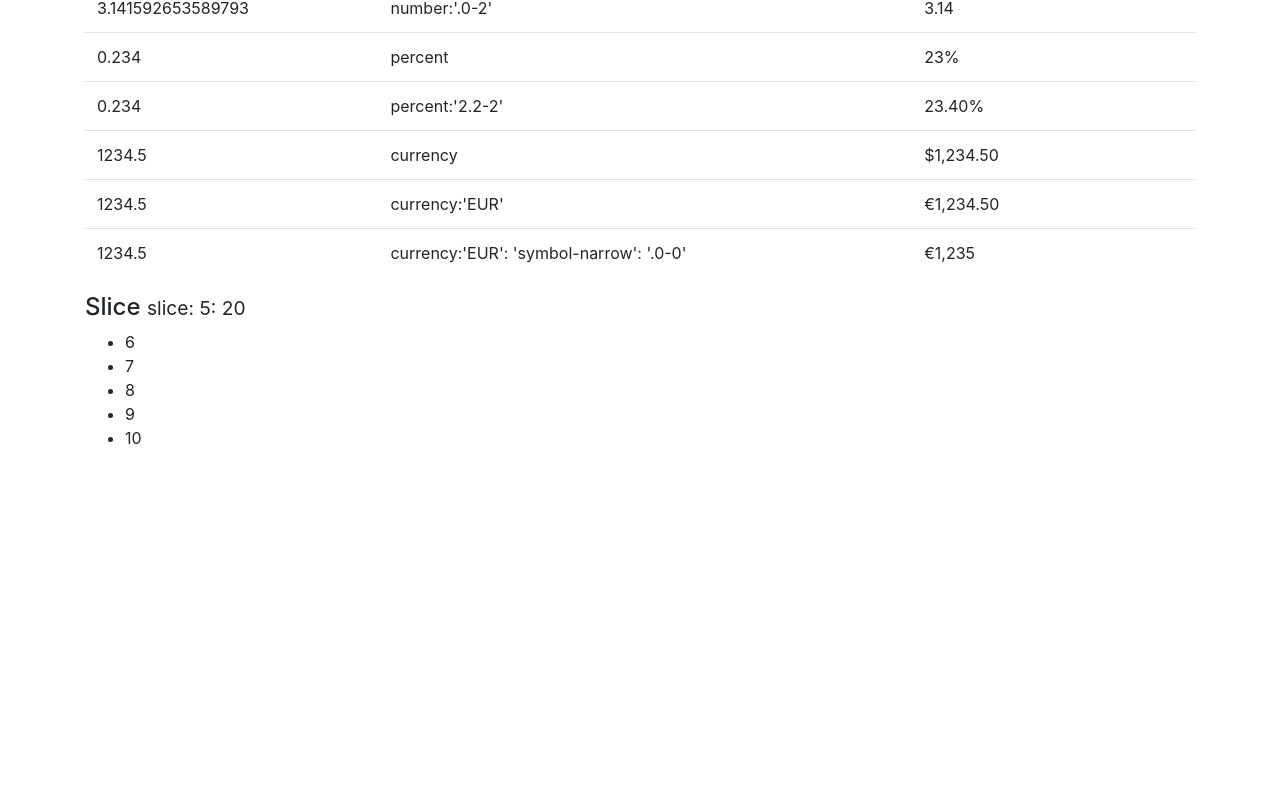
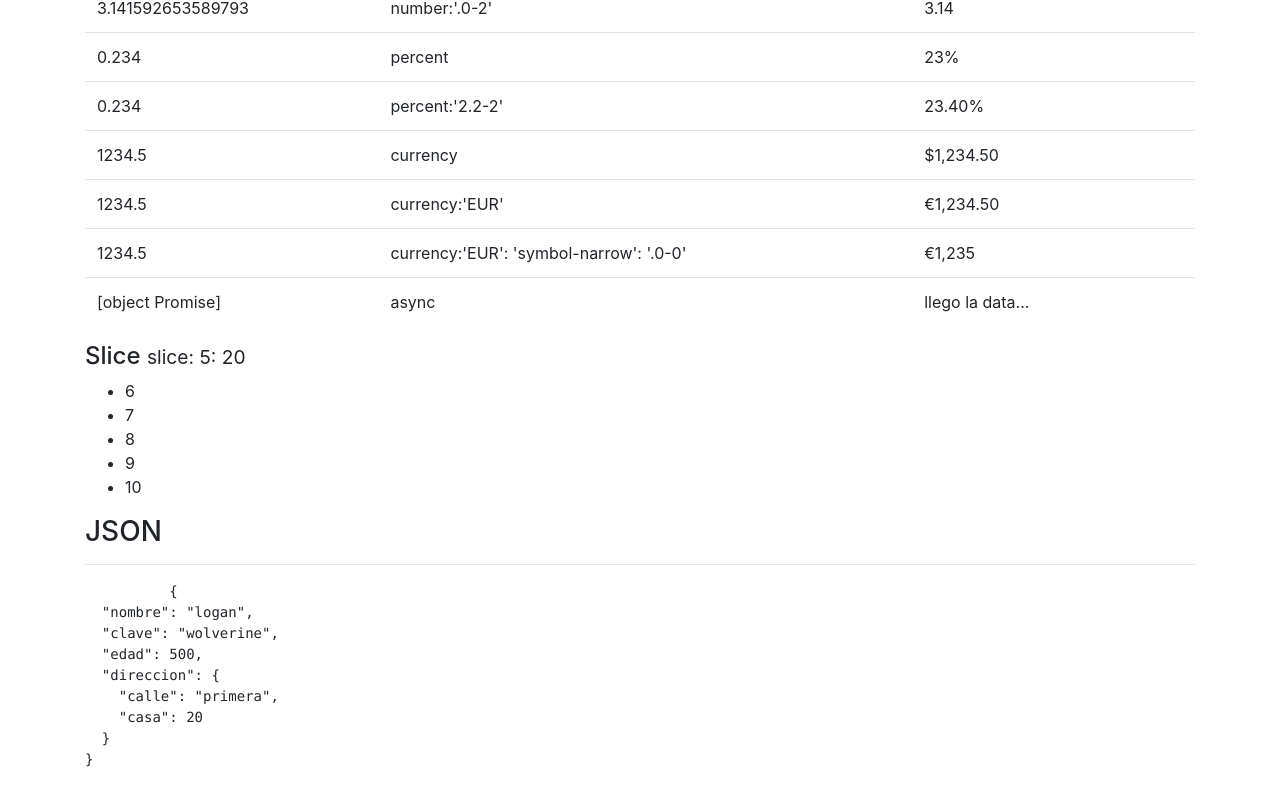
Before and after one commit to joan1906/03-pipes, an Angular app: page / in a window 1280 px wide. Shown: the part 458-1264 px from the top of the page. Before the commit the page ends 924 px from the top, so only its background shows below. Built offline with nearby package versions, Linux system fonts and the light colour scheme.

Commit message:
pipe JSON and async

```diff
--- a/src/app/app.component.html
+++ b/src/app/app.component.html
@@ -72,6 +72,11 @@
           <td>currency:'EUR': 'symbol-narrow': '.0-0'</td>
           <td>{{ salario | currency:'EUR': 'symbol-narrow': '.0-0'}}</td>
         </tr>
+        <tr>
+          <td>{{ valorPromesa }}</td>
+          <td>async</td>
+          <td>{{ valorPromesa | async }}</td>
+        </tr>
       </tbody>
     </table>
 
@@ -79,5 +84,15 @@
     <ul>
       <li *ngFor="let item of arreglo | slice: 5:20">{{ item }}</li>
     </ul>
+
+    <h3>JSON</h3>
+    <hr>
+    <div class="row mb-5">
+      <div class="col">
+        <pre>
+          {{heroe | json}}
+        </pre>
+      </div>
+    </div>
   </div>
 </div>
--- a/src/app/app.component.ts
+++ b/src/app/app.component.ts
@@ -3,7 +3,7 @@ import { Component } from '@angular/core';
 @Component({
   selector: 'app-root',
   templateUrl: './app.component.html',
-  styleUrls: ['./app.component.css']
+  styleUrls: ['./app.component.css'],
 })
 export class AppComponent {
   nombre: string = 'Capitán América';
@@ -11,4 +11,20 @@ export class AppComponent {
   PI: number = Math.PI;
   porcentaje: number = 0.234;
   salario: number = 1234.5;
+
+  valorPromesa = new Promise<string>((resolve) => {
+    setTimeout(() => {
+      resolve('llego la data...');
+    }, 4500);
+  });
+
+  heroe = {
+    nombre: 'logan',
+    clave: 'wolverine',
+    edad: 500,
+    direccion: {
+      calle: 'primera',
+      casa: 20,
+    },
+  };
 }
```
